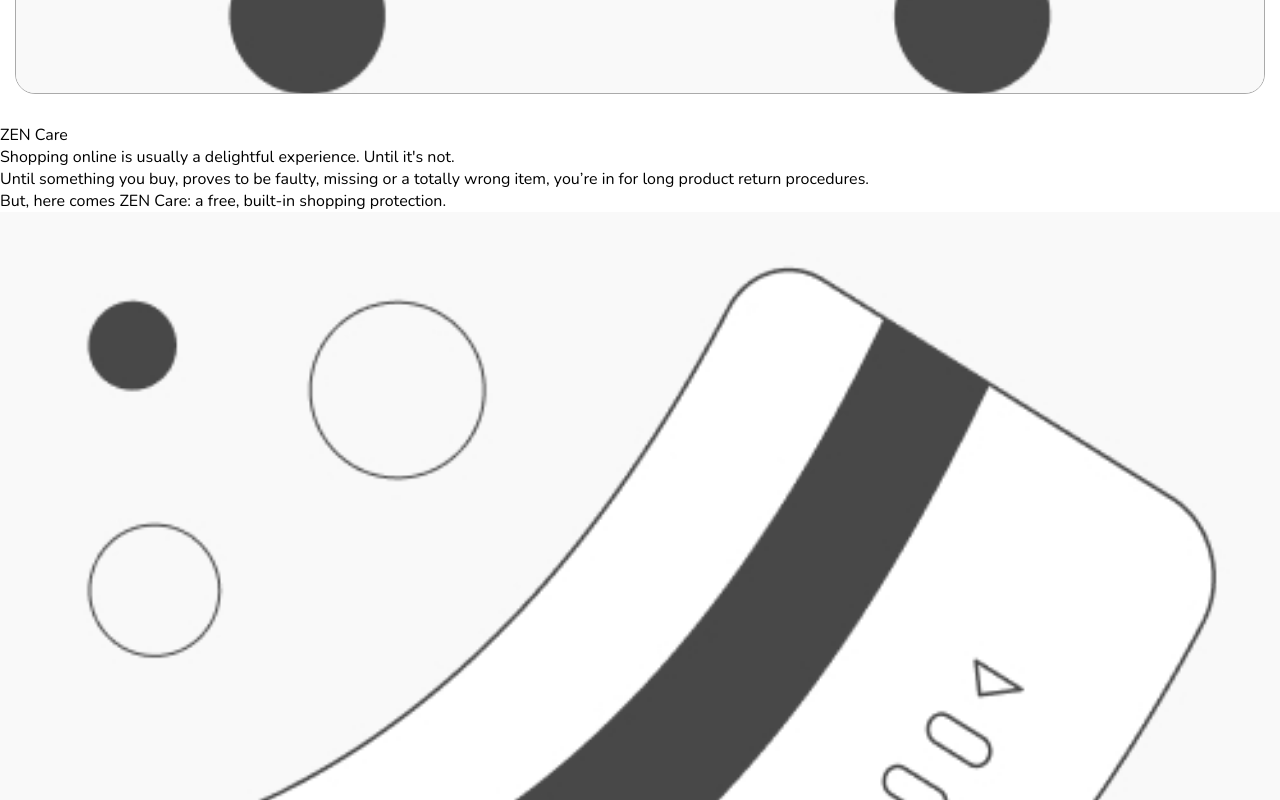
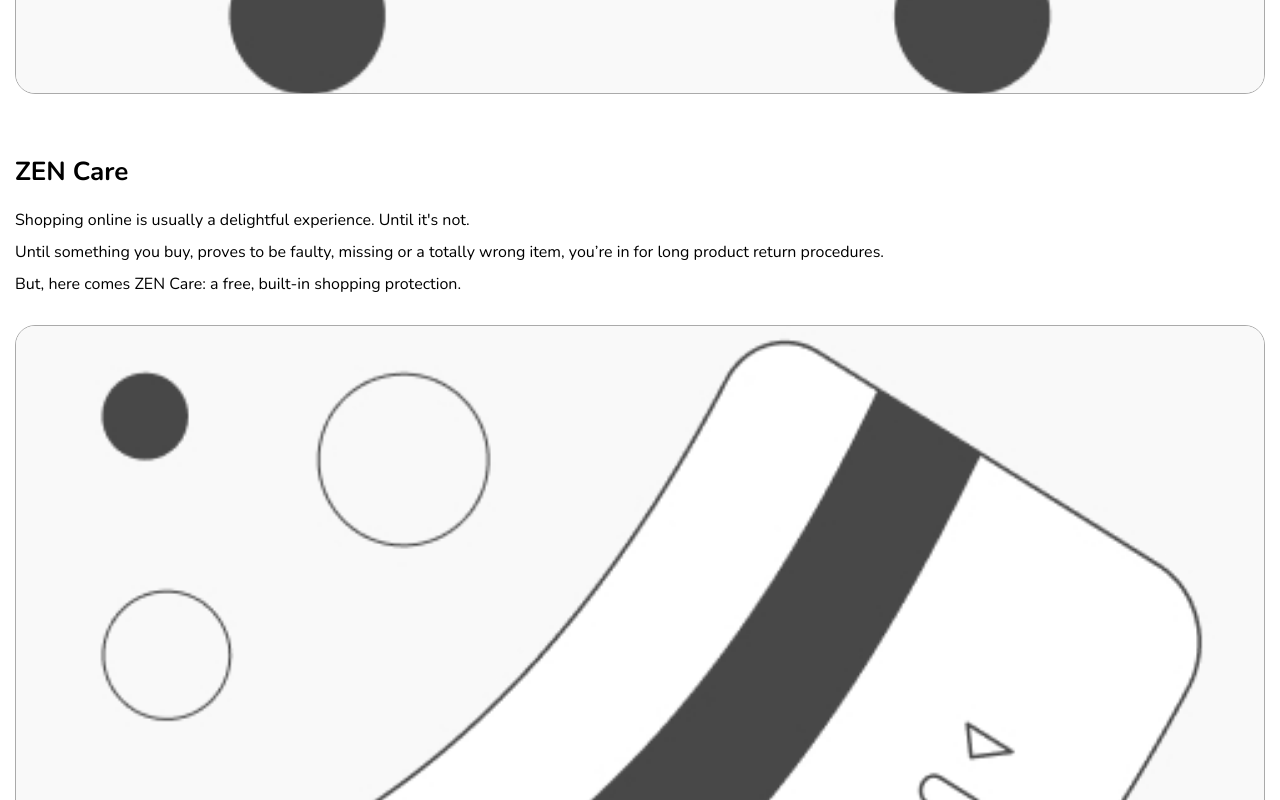
Before and after one commit to evgen-beg/ng-free-zen, a plain HTML site: page index.html in a window 1280 px wide. Shown: the part 2220-3020 px from the top of the page. Drawn offline with Linux system fonts and the light colour scheme.

Commit message:
Added css care

```diff
--- /dev/null
+++ b/css/care.css
@@ -0,0 +1,37 @@
+.care {
+  padding: 30px 15px;
+}
+
+.care__wrapper {
+  display: flex;
+  flex-direction: column;
+  gap: 30px;
+}
+
+/* .care__text-block {} */
+
+.care__title {
+  font-size: 26px;
+  font-weight: 700;
+}
+
+.care__copy:first-of-type {
+  margin-top: 20px;
+}
+
+.care__copy {
+  margin-top: 10px;
+}
+
+.care__image-block {
+  height: 72vw;
+  border: 1px solid #aaa;
+  border-radius: 20px;
+  overflow: hidden;
+}
+
+.care__image-block img {
+  display: block;
+  height: 100%;
+  object-fit: cover;
+}
--- a/css/cashback.css
+++ b/css/cashback.css
@@ -2,12 +2,9 @@
   padding: 30px 15px;
 }
 
-.cashback__wrapper {
-}
+/* .cashback__wrapper {} */
 
-.cashback__text-block {
-
-}
+/* .cashback__text-block {} */
 
 .cashback__title {
   font-size: 26px;
--- a/css/column.css
+++ b/css/column.css
@@ -1,5 +1,4 @@
-.column {
-}
+/* .column {} */
 
 .column img {
   width: 40px;
--- a/index.html
+++ b/index.html
@@ -13,6 +13,7 @@
     <link rel="stylesheet" href="css/warranty.css" />
     <link rel="stylesheet" href="css/footer.css">
     <link rel="stylesheet" href="css/column.css">
+    <link rel="stylesheet" href="css/care.css" />
     <link rel="stylesheet" href="css/cashback.css">
   </head>
 
```
